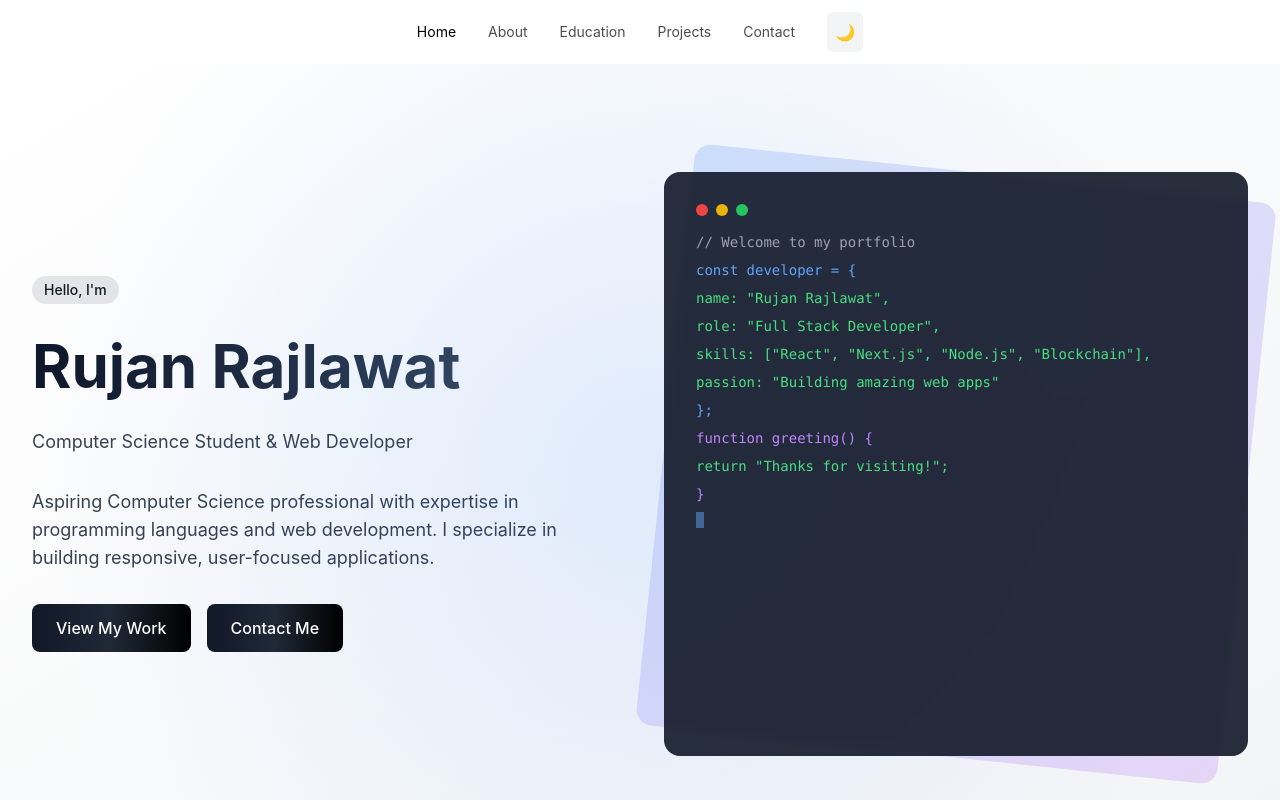
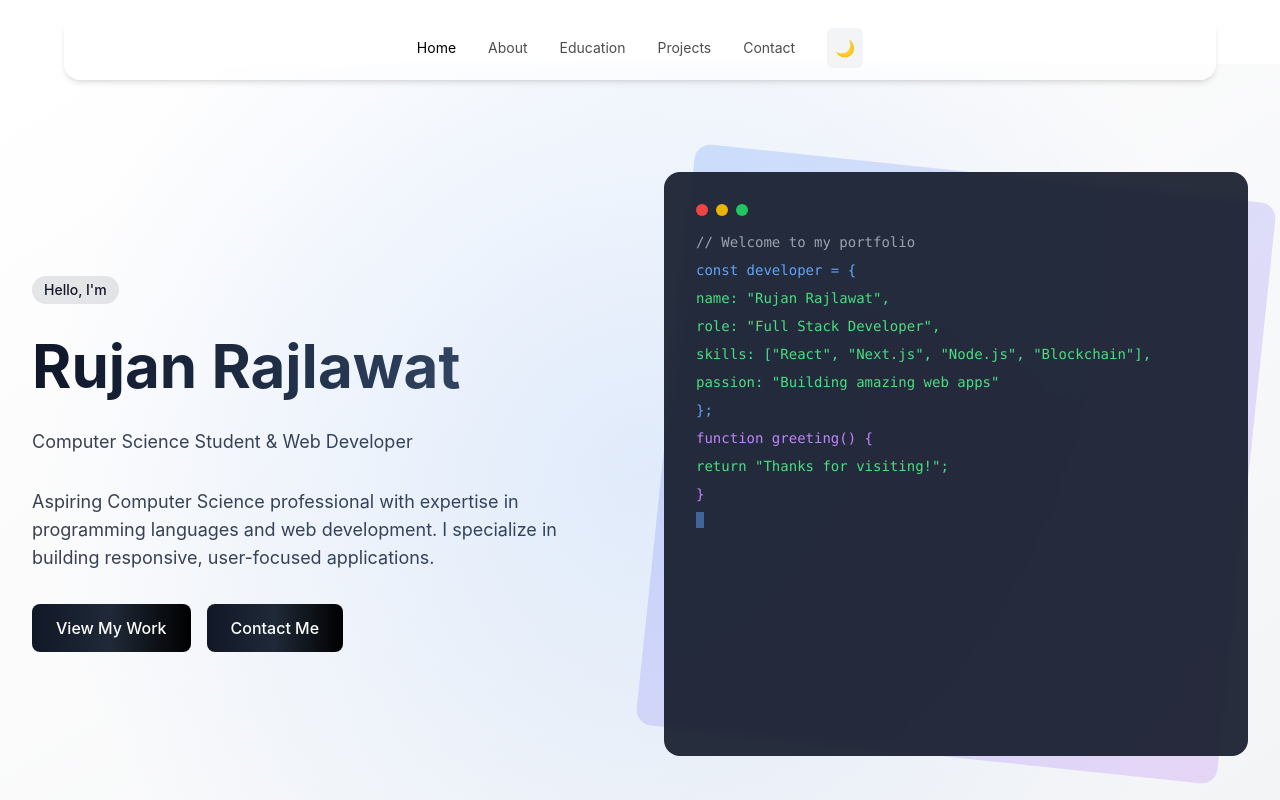
Before and after one commit to Rujan0833/Portofolio, a Next.js app: page / in a window 1280 px wide. Shown: the top 800 px of the page. Built offline with nearby package versions, Linux system fonts and the light colour scheme.

Commit message:
chnaged the navbar style

```diff
--- a/src/components/Navbar.tsx
+++ b/src/components/Navbar.tsx
@@ -56,12 +56,14 @@ const Navbar = () => {
   return (
     <>
       <motion.nav
-        initial={{ y: -100 }}
-        animate={{ y: 0 }}
-        className={`fixed w-full z-50 transition-all duration-300 ${
-          isScrolled ? 'bg-white/95 dark:bg-gray-900/95 backdrop-blur-sm shadow-lg' : 'bg-transparent'
+        initial={{ opacity: 0, y: -20 }}
+        animate={{ opacity: 1, y: 0 }}
+        className={`fixed top-4 inset-x-0 mx-auto max-w-6xl px-4 md:px-6 lg:px-8 rounded-2xl z-50 transition-all duration-300 ${
+          isScrolled
+            ? 'bg-white/90 dark:bg-gray-900/90 backdrop-blur-md shadow-lg'
+            : 'bg-white/60 dark:bg-gray-800/60 backdrop-blur-sm shadow-md'
         }`}
-      >
+    >
         <div className="max-w-7xl mx-auto px-4 sm:px-6 lg:px-8">
           <div className="flex items-center justify-between h-16">
             <motion.div
```
